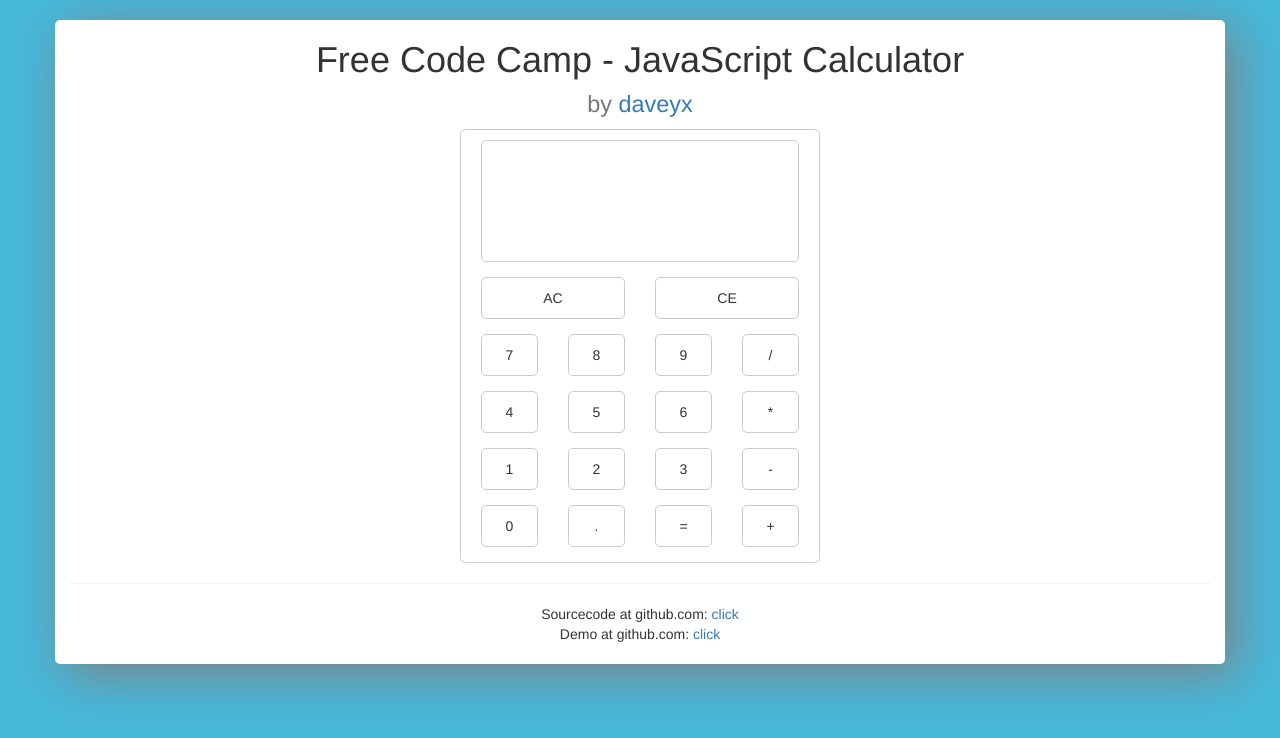
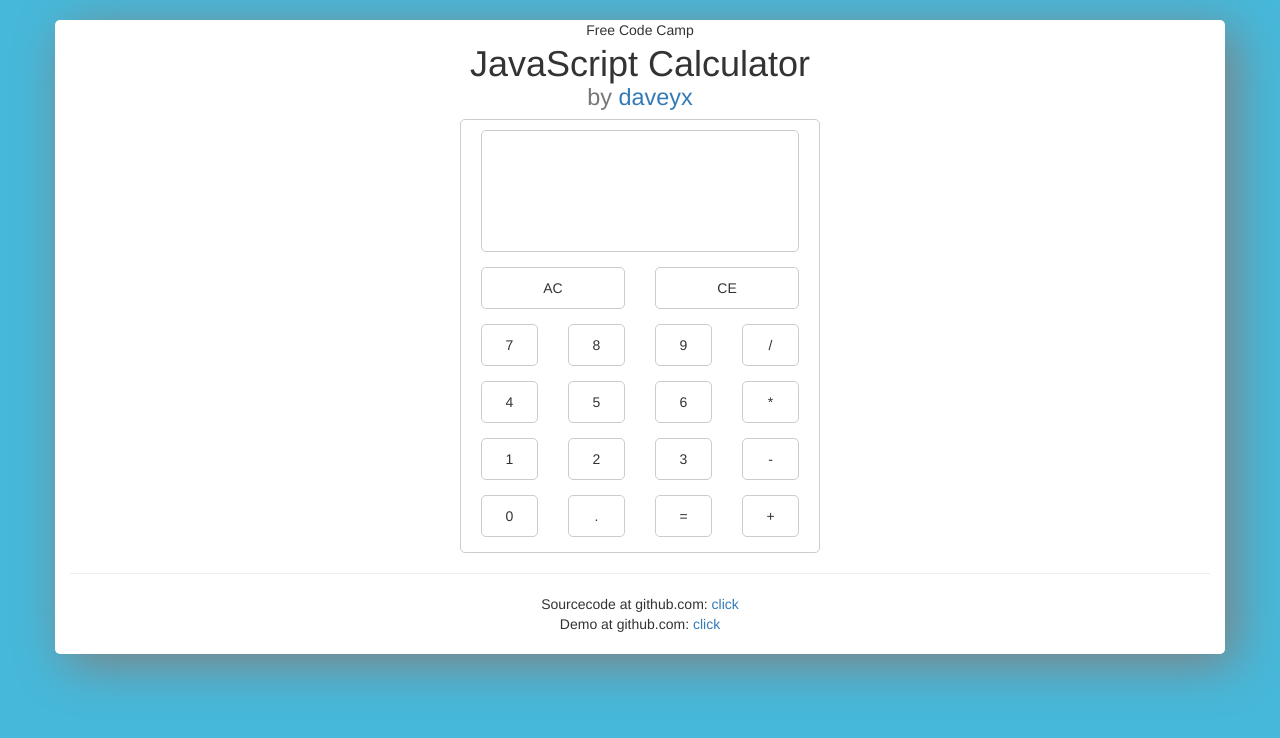
Before and after one commit to daveyx/fcc-calculator, a React app: page / in a window 1280 px wide. Built offline with nearby package versions, Linux system fonts and the light colour scheme.

Commit message:
beautifying

```diff
--- a/dev/css/style.css
+++ b/dev/css/style.css
@@ -1,4 +1,3 @@
-
 html {
   box-sizing: border-box;
   padding-top: 20px;
@@ -9,6 +8,10 @@
   font-family: "Helvetica Neue",Helvetica,Arial,sans-serif;
   text-align: center;
   background-color: #46b8da;
+}
+h1 {
+  margin-top: 0px !important;
+  line-height: 0.8 !important;
 }
 .wrapper {
   background-color: #46b8da;
--- a/dev/js/components/app.js
+++ b/dev/js/components/app.js
@@ -16,8 +16,15 @@
         <Grid className="content app">
           <Row>
             <Col xs={10} xsOffset={1}>
+              <p className="text-center">
+                Free Code Camp
+              </p>
+            </Col>
+          </Row>
+          <Row>
+            <Col xs={10} xsOffset={1}>
               <h1 className="text-center">
-                Free Code Camp - JavaScript Calculator<br />
+                JavaScript Calculator<br />
                 <small>by <a href="http://www.daveyx.ga" target="_blank" title="daveyx">daveyx</a></small>
               </h1>
             </Col>
```
